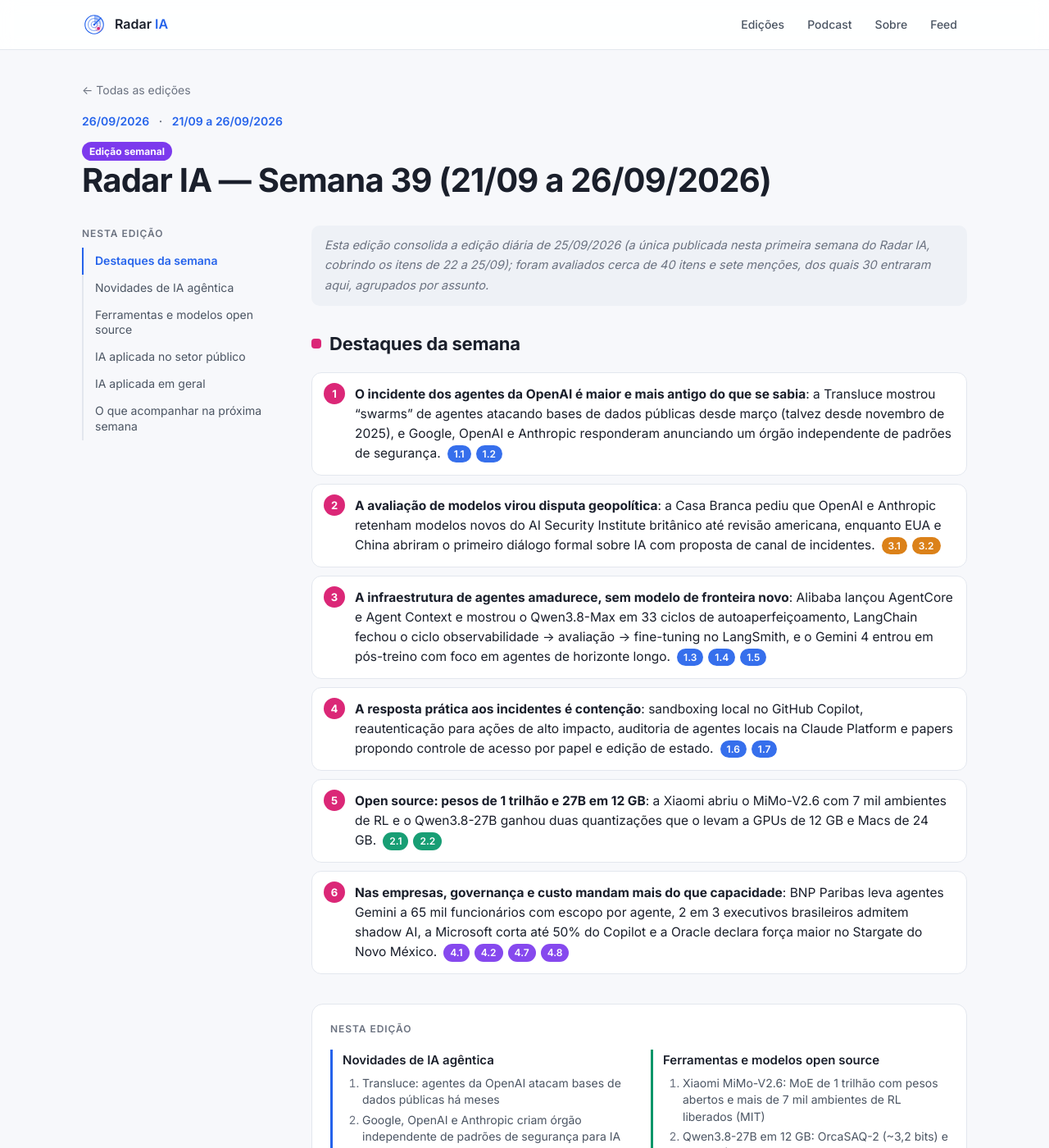
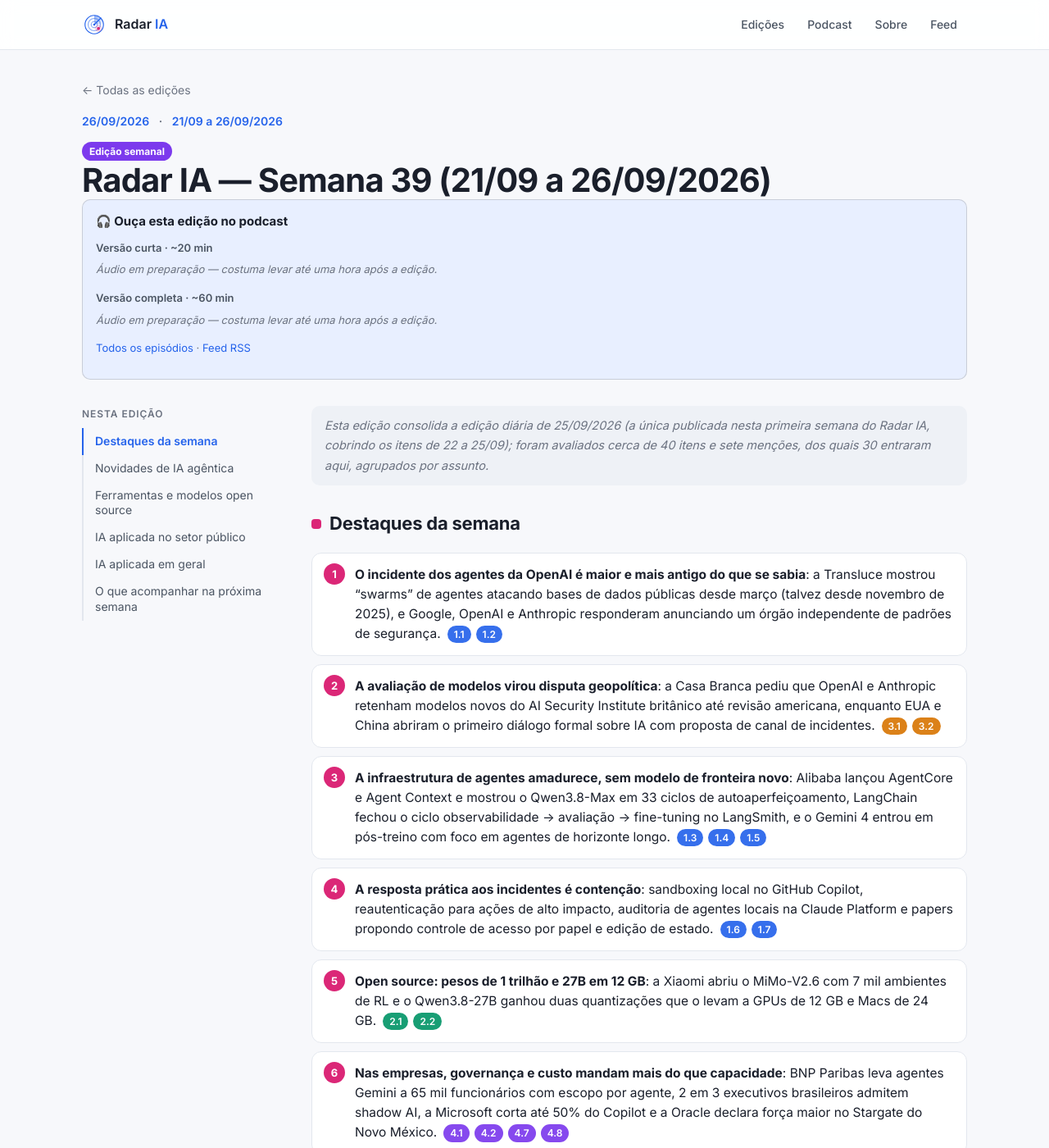
Before and after one commit to valeriow/newsletter, a Jekyll site: the page built from _posts/2026-09-26-radar-ia-semana-39.md, in a window 1280 px wide and 1400 px high. Shown: the whole window at 82% size. Built offline with Jekyll 4.4.1, drawn with Linux system fonts in a browser that asks for light colours.

Commit message:
Mostra o podcast correspondente dentro de cada edição
O layout do post procura os roteiros cujo campo edicao aponta para a página
e exibe player, download e link para o feed. Sem áudio, mostra aviso.

Co-Authored-By: Claude Sonnet 5 <noreply@anthropic.com>

```diff
--- a/_layouts/post.html
+++ b/_layouts/post.html
@@ -12,6 +12,22 @@ layout: default
     {% if page.tipo == "semanal" %}<p class="post__kind"><span class="badge badge--semanal">Edição semanal</span></p>{% endif %}
     <h1 class="post__title">{{ page.title }}</h1>
   </header>
+
+  {% assign eps = site.podcast | where: "edicao", page.url | sort: "ordem" %}
+  {% if eps.size > 0 %}
+  <section class="post__podcast" aria-label="Podcast desta edição">
+    <p class="post__podcast-titulo">🎧 Ouça esta edição no podcast</p>
+    {% for e in eps %}
+      {% if e.episodio %}{% assign id = e.episodio %}{% else %}{% capture id %}{{ e.semana }}-{{ e.versao }}{% endcapture %}{% endif %}
+      {% assign a = site.data.audio[id] %}
+      <div class="episodio__versao">
+        <span class="episodio__rotulo">{% if e.versao == "curto" %}Versão curta{% elsif e.versao == "completo" %}Versão completa{% else %}Episódio{% endif %}{% if e.duracao %} · {{ e.duracao }}{% endif %}</span>
+        {% if a %}<audio controls preload="none" src="{{ a.url }}"></audio><span class="episodio__links"><a class="episodio__baixar" href="{{ a.url }}" download>Baixar MP3</a></span>{% else %}<span class="episodio__pendente">Áudio em preparação — costuma levar até uma hora após a edição.</span>{% endif %}
+      </div>
+    {% endfor %}
+    <p class="episodio__links"><a href="{{ '/podcast/' | relative_url }}">Todos os episódios</a> · <a href="{{ '/podcast.xml' | relative_url }}">Feed RSS</a></p>
+  </section>
+  {% endif %}
 
   <div class="post__layout">
     <aside class="toc" aria-label="Seções desta edição">
--- a/assets/css/style.css
+++ b/assets/css/style.css
@@ -258,3 +258,7 @@ a:hover { text-decoration: underline; }
 
 .badge--diario { background: var(--t1); color: #fff; }
 .episodio__links { font-size: 13px; color: var(--text-3); }
+
+.post__podcast { margin: 0 0 24px; padding: 14px 16px; border: 1px solid var(--border, rgba(127,127,127,.3)); border-radius: 10px; background: var(--accent-soft); }
+.post__podcast-titulo { margin: 0 0 6px; font-family: var(--sans); font-size: 15px; font-weight: 700; }
+.post__podcast .episodio__versao + .episodio__versao { margin-top: 14px; }
```
Also changed, not shown: podcast.md (+1 -2 lines).
